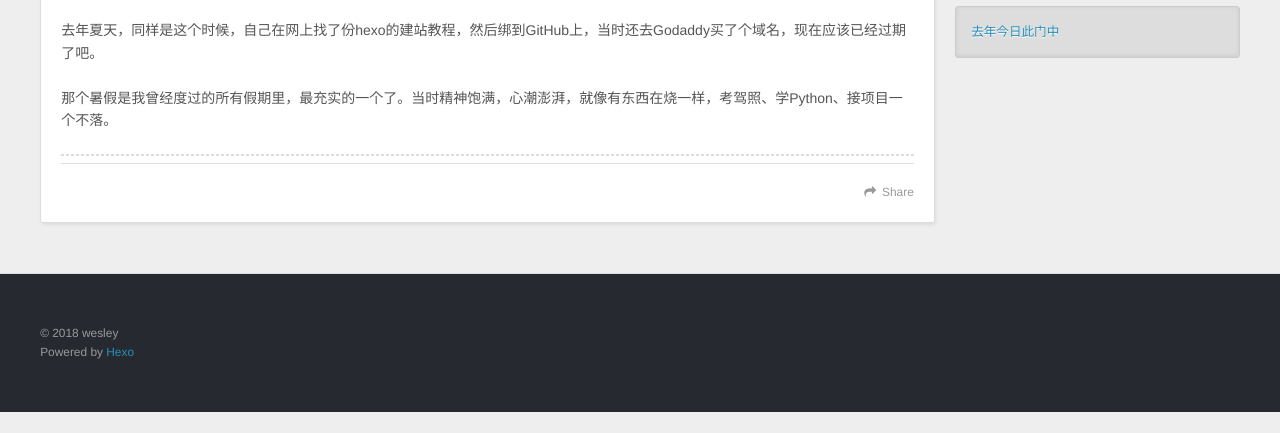
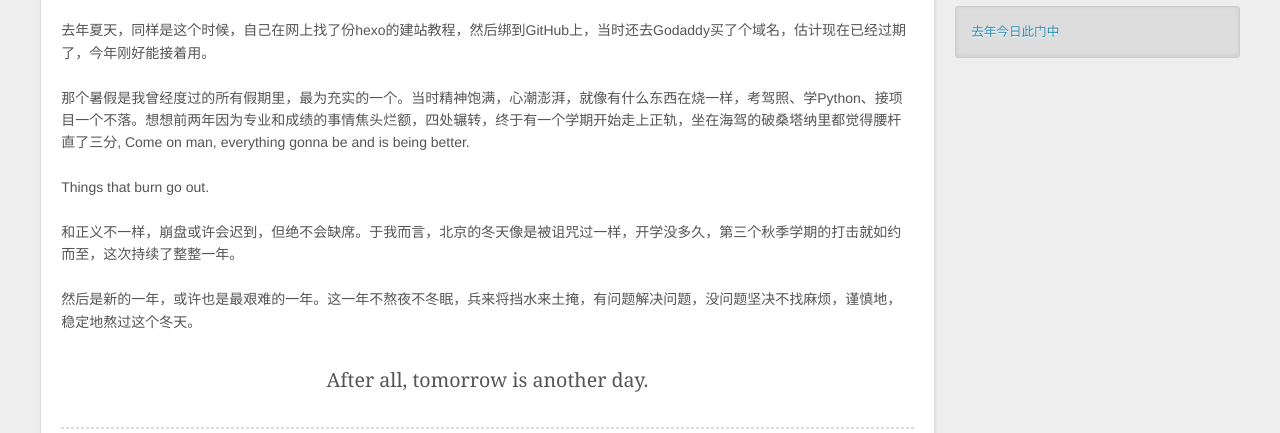
Before and after one commit to WesleyQsian/wesleyqsian.github.io, a plain HTML site: page 2017/08/28/first/index.html in a window 1280 px wide. Shown: the part 503-936 px from the top of the page. Before the commit the page ends 915 px from the top, so only its background shows below. Drawn offline with nearby package versions, Linux system fonts and the light colour scheme.

Commit message:
Site updated: 2018-09-16 16:27:37

```diff
--- a/2017/08/28/first/index.html
+++ b/2017/08/28/first/index.html
@@ -5,17 +5,17 @@
 
   <title>去年今日此门中 | Welcome to my subnation</title>
   <meta name="viewport" content="width=device-width, initial-scale=1, maximum-scale=1">
-  <meta name="description" content="date: 2018-08-29  去年夏天，同样是这个时候，自己在网上找了份hexo的建站教程，然后绑到GitHub上，当时还去Godaddy买了个域名，现在应该已经过期了吧。 那个暑假是我曾经度过的所有假期里，最充实的一个了。当时精神饱满，心潮澎湃，就像有东西在烧一样，考驾照、学Python、接项目一个不落。">
+  <meta name="description" content="date: 2018-08-29  去年夏天，同样是这个时候，自己在网上找了份hexo的建站教程，然后绑到GitHub上，当时还去Godaddy买了个域名，估计现在已经过期了，今年刚好能接着用。 那个暑假是我曾经度过的所有假期里，最为充实的一个。当时精神饱满，心潮澎湃，就像有什么东西在烧一样，考驾照、学Python、接项目一个不落。想想前两年因为专业和成绩的事情焦头烂额，四处辗转，终于有一个学期开">
 <meta property="og:type" content="article">
 <meta property="og:title" content="去年今日此门中">
 <meta property="og:url" content="http://yoursite.com/2017/08/28/first/index.html">
 <meta property="og:site_name" content="Welcome to my subnation">
-<meta property="og:description" content="date: 2018-08-29  去年夏天，同样是这个时候，自己在网上找了份hexo的建站教程，然后绑到GitHub上，当时还去Godaddy买了个域名，现在应该已经过期了吧。 那个暑假是我曾经度过的所有假期里，最充实的一个了。当时精神饱满，心潮澎湃，就像有东西在烧一样，考驾照、学Python、接项目一个不落。">
+<meta property="og:description" content="date: 2018-08-29  去年夏天，同样是这个时候，自己在网上找了份hexo的建站教程，然后绑到GitHub上，当时还去Godaddy买了个域名，估计现在已经过期了，今年刚好能接着用。 那个暑假是我曾经度过的所有假期里，最为充实的一个。当时精神饱满，心潮澎湃，就像有什么东西在烧一样，考驾照、学Python、接项目一个不落。想想前两年因为专业和成绩的事情焦头烂额，四处辗转，终于有一个学期开">
 <meta property="og:locale" content="zh-CN">
-<meta property="og:updated_time" content="2018-09-04T05:47:50.408Z">
+<meta property="og:updated_time" content="2018-09-16T08:25:40.727Z">
 <meta name="twitter:card" content="summary">
 <meta name="twitter:title" content="去年今日此门中">
-<meta name="twitter:description" content="date: 2018-08-29  去年夏天，同样是这个时候，自己在网上找了份hexo的建站教程，然后绑到GitHub上，当时还去Godaddy买了个域名，现在应该已经过期了吧。 那个暑假是我曾经度过的所有假期里，最充实的一个了。当时精神饱满，心潮澎湃，就像有东西在烧一样，考驾照、学Python、接项目一个不落。">
+<meta name="twitter:description" content="date: 2018-08-29  去年夏天，同样是这个时候，自己在网上找了份hexo的建站教程，然后绑到GitHub上，当时还去Godaddy买了个域名，估计现在已经过期了，今年刚好能接着用。 那个暑假是我曾经度过的所有假期里，最为充实的一个。当时精神饱满，心潮澎湃，就像有什么东西在烧一样，考驾照、学Python、接项目一个不落。想想前两年因为专业和成绩的事情焦头烂额，四处辗转，终于有一个学期开">
 
     <link rel="alternate" href="/atom.xml" title="Welcome to my subnation" type="application/atom+xml">
 
@@ -88,14 +88,20 @@
 
         <p>date: 2018-08-29</p>
 <hr>
-<p>去年夏天，同样是这个时候，自己在网上找了份hexo的建站教程，然后绑到GitHub上，当时还去Godaddy买了个域名，现在应该已经过期了吧。</p>
-<p>那个暑假是我曾经度过的所有假期里，最充实的一个了。当时精神饱满，心潮澎湃，就像有东西在烧一样，考驾照、学Python、接项目一个不落。</p>
+<p>去年夏天，同样是这个时候，自己在网上找了份hexo的建站教程，然后绑到GitHub上，当时还去Godaddy买了个域名，估计现在已经过期了，今年刚好能接着用。</p>
+<p>那个暑假是我曾经度过的所有假期里，最为充实的一个。当时精神饱满，心潮澎湃，就像有什么东西在烧一样，考驾照、学Python、接项目一个不落。想想前两年因为专业和成绩的事情焦头烂额，四处辗转，终于有一个学期开始走上正轨，坐在海驾的破桑塔纳里都觉得腰杆直了三分, Come on man, everything gonna be and is being better.</p>
+<p>Things that burn go out.</p>
+<p>和正义不一样，崩盘或许会迟到，但绝不会缺席。于我而言，北京的冬天像是被诅咒过一样，开学没多久，第三个秋季学期的打击就如约而至，这次持续了整整一年。</p>
+<p>然后是新的一年，或许也是最艰难的一年。这一年不熬夜不冬眠，兵来将挡水来土掩，有问题解决问题，没问题坚决不找麻烦，谨慎地，稳定地熬过这个冬天。</p>
+<blockquote>
+<p>After all, tomorrow is another day.</p>
+</blockquote>
 <hr>
 
 
     </div>
     <footer class="article-footer">
-      <a data-url="http://yoursite.com/2017/08/28/first/" data-id="cjm0kuise0000k4tuwx2gcell" class="article-share-link">Share</a>
+      <a data-url="http://yoursite.com/2017/08/28/first/" data-id="cjm4ljbrv0000actupg3hx7av" class="article-share-link">Share</a>
 
 
     </footer>
```
Also changed, not shown: index.html (+9 -3 lines).
